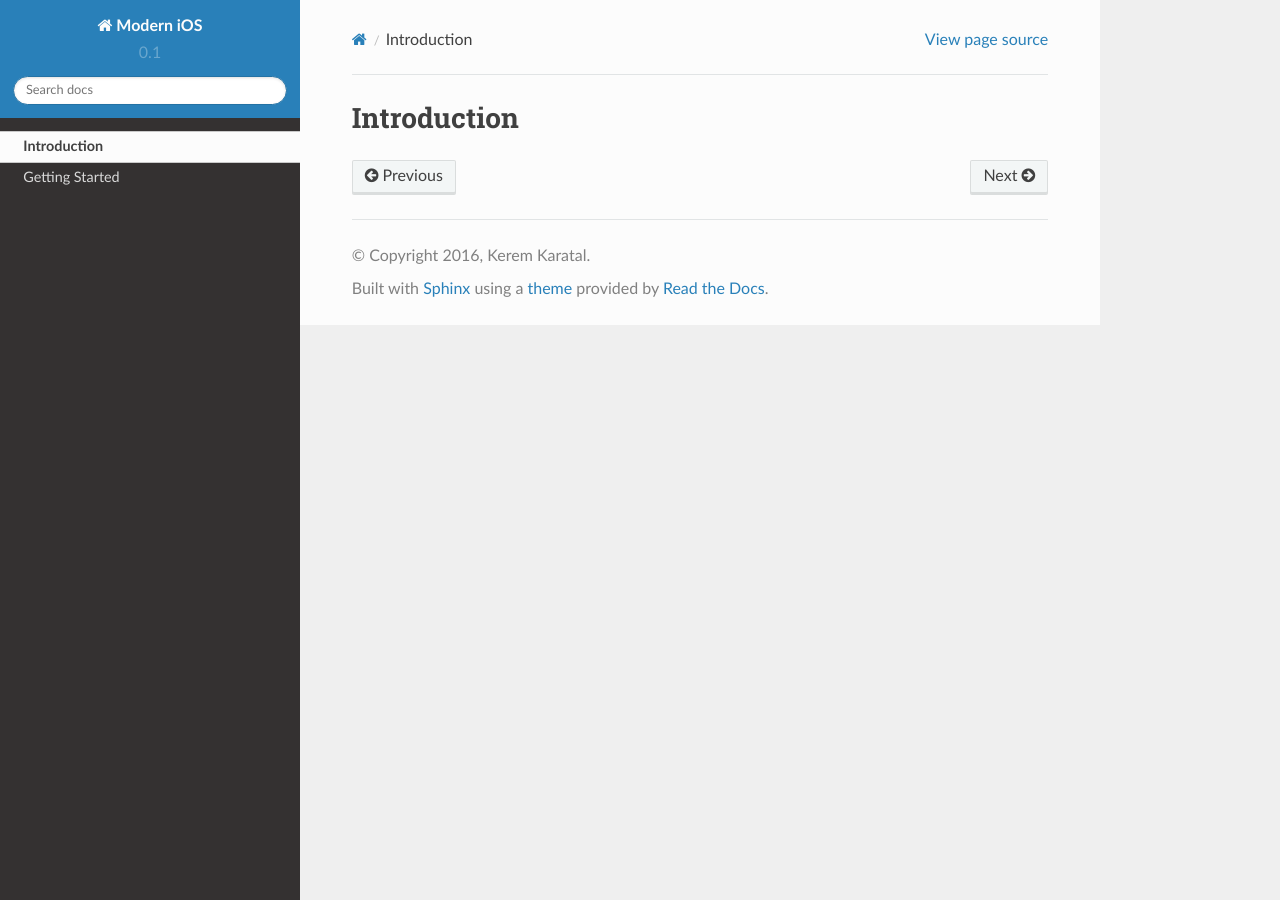
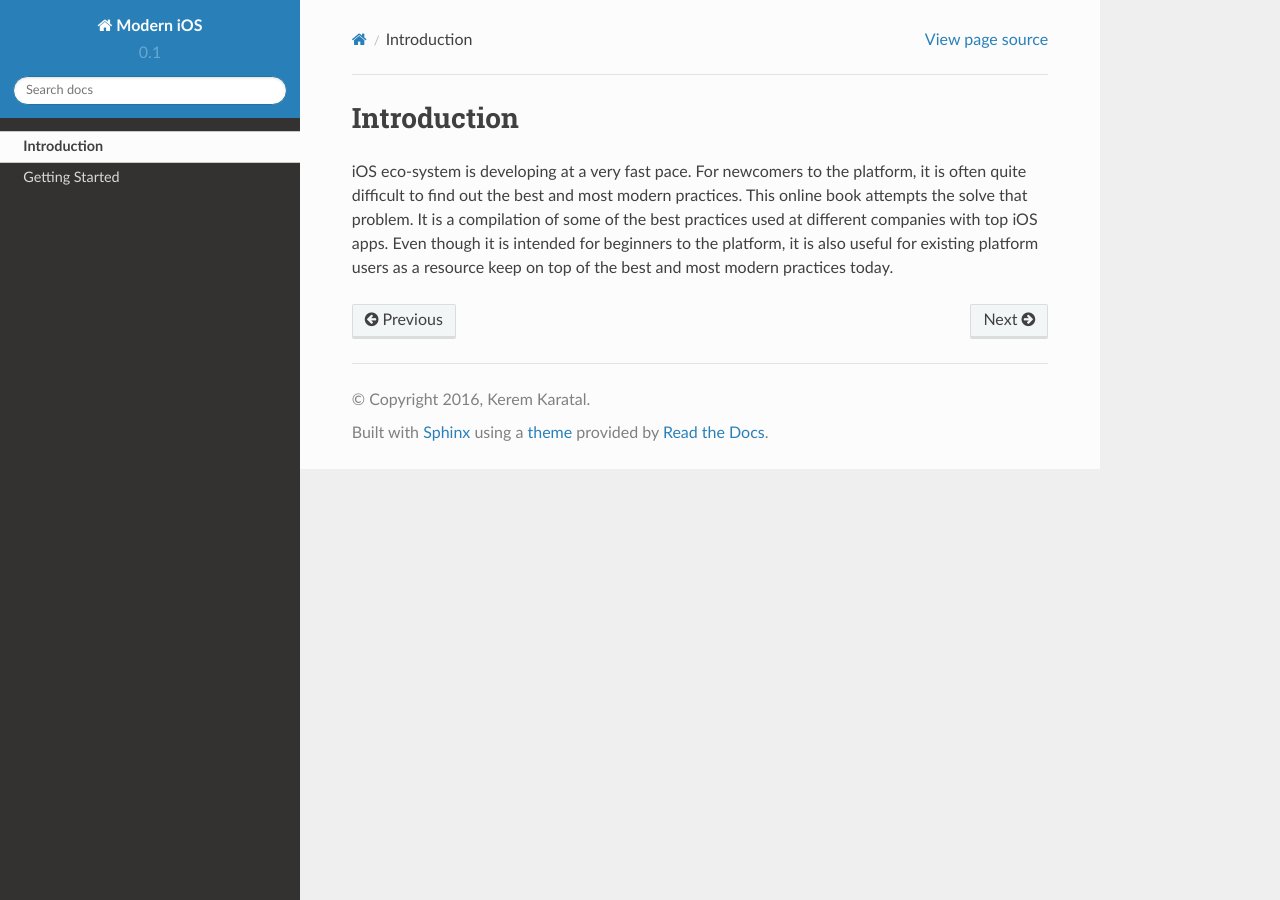
Before and after one commit to ModerniOS/modernios_rtd, a Sphinx documentation site: the page built from source/intro.rst, in a window 1280 px wide. Built offline with Sphinx 7.4.7 and the Read the Docs theme 2.0.0, drawn with Linux system fonts in a browser that asks for light colours.

Commit message:
Added first basic introduction paragraph.

```diff
--- a/source/intro.rst
+++ b/source/intro.rst
@@ -1,2 +1,3 @@
 Introduction
 ============
+iOS eco-system is developing at a very fast pace. For newcomers to the platform, it is often quite difficult to find out the best and most modern practices. This online book attempts the solve that problem. It is a compilation of some of the best practices used at different companies with top iOS apps. Even though it is intended for beginners to the platform, it is also useful for existing platform users as a resource keep on top of the best and most modern practices today.
```
